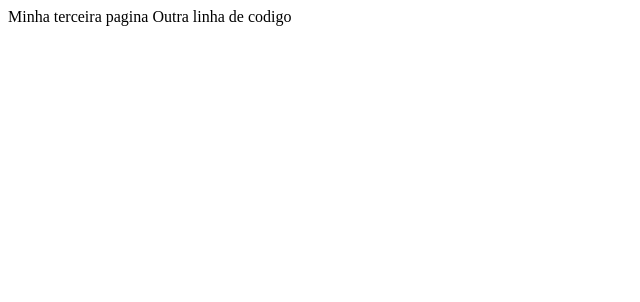
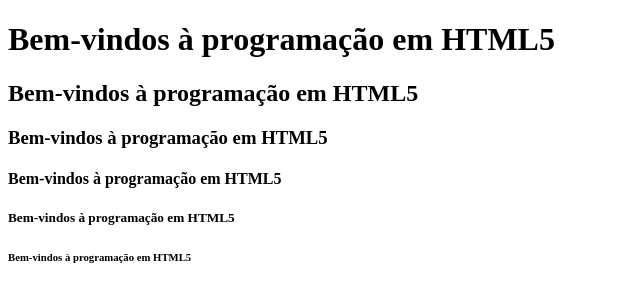
Before and after one commit to juliodelgadom6/TecWeb, a plain HTML site: page index.html in a window 1280 px wide. Shown: the whole page, without its empty margins (0-640 px from the left). Drawn offline with Linux system fonts and the light colour scheme.

Commit message:
antes de ir por um cafe

```diff
--- a/index.html
+++ b/index.html
@@ -1,10 +1,19 @@
 <!DOCTYPE html>
-<html>
+<html lang="pt-br">
+
 <head>
-	<title></title>
+	<meta charset="utf-8">
+	<meta name="viewport" content="width=device-width, initial-scale=1, shrink-to-fit=no">
+	<title>TecWeb</title>
 </head>
+
 <body>
-	Minha terceira pagina
-	Outra linha de codigo
+	<h1>Bem-vindos à programação em HTML5</h1>
+	<h2>Bem-vindos à programação em HTML5</h2>
+	<h3>Bem-vindos à programação em HTML5</h3>
+	<h4>Bem-vindos à programação em HTML5</h4>
+	<h5>Bem-vindos à programação em HTML5</h5>
+	<h6>Bem-vindos à programação em HTML5</h6>
 </body>
+
 </html>
```
